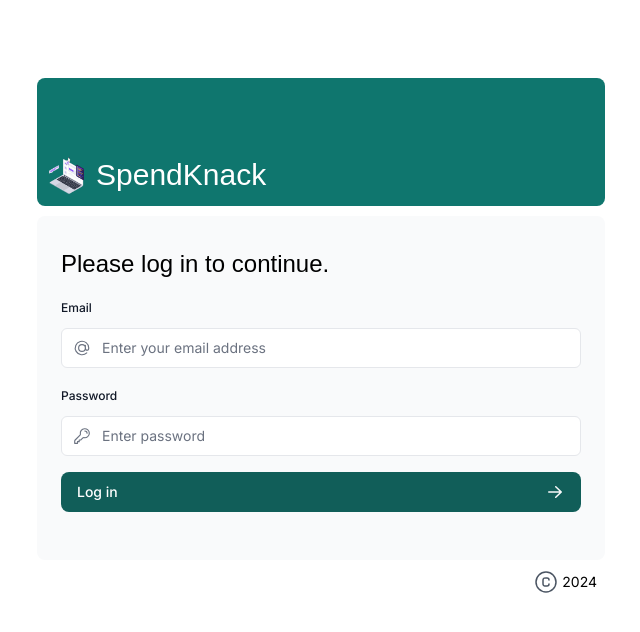
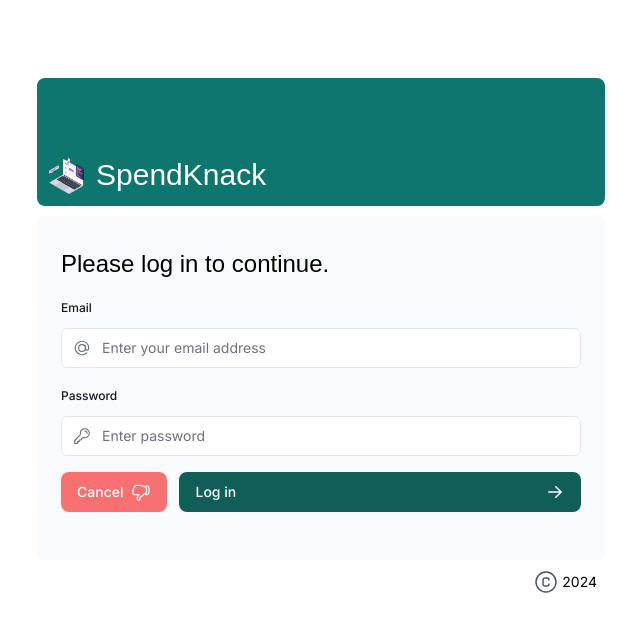
Before and after one commit to IdtDanny/spend-knack, a Next.js app in the folder spend/: page /login in a window 1280 px wide. Shown: the top 632 px of the page, without its empty margins (319-959 px from the left). Built offline with nearby package versions, Linux system fonts and the light colour scheme; a web font is replaced by a local one.

Commit message:
Update login-form.tsx - Back to Landing Page
Update on the login Page, User possible to go back to landing page.

```diff
--- a/spend/app/ui/login-form.tsx
+++ b/spend/app/ui/login-form.tsx
@@ -70,6 +70,15 @@ export function LoginForm() {
                     </div>
                 </div>
                 <div className='flex gap-3 justify-end'>
+
+                    {/* Back to Landing Page */}
+
+                    <Link href="/">
+                        <Cancel className="mt-4 w-full">
+                            Cancel <HandThumbDownIcon className="ml-2 h-5 w-5 text-gray-50" />
+                        </Cancel>
+                    </Link>
+
                     <Button className="mt-4 w-full" aria-disabled={isPending}>
                         Log in <ArrowRightIcon className="ml-auto h-5 w-5 text-gray-50" />
                     </Button>
```
